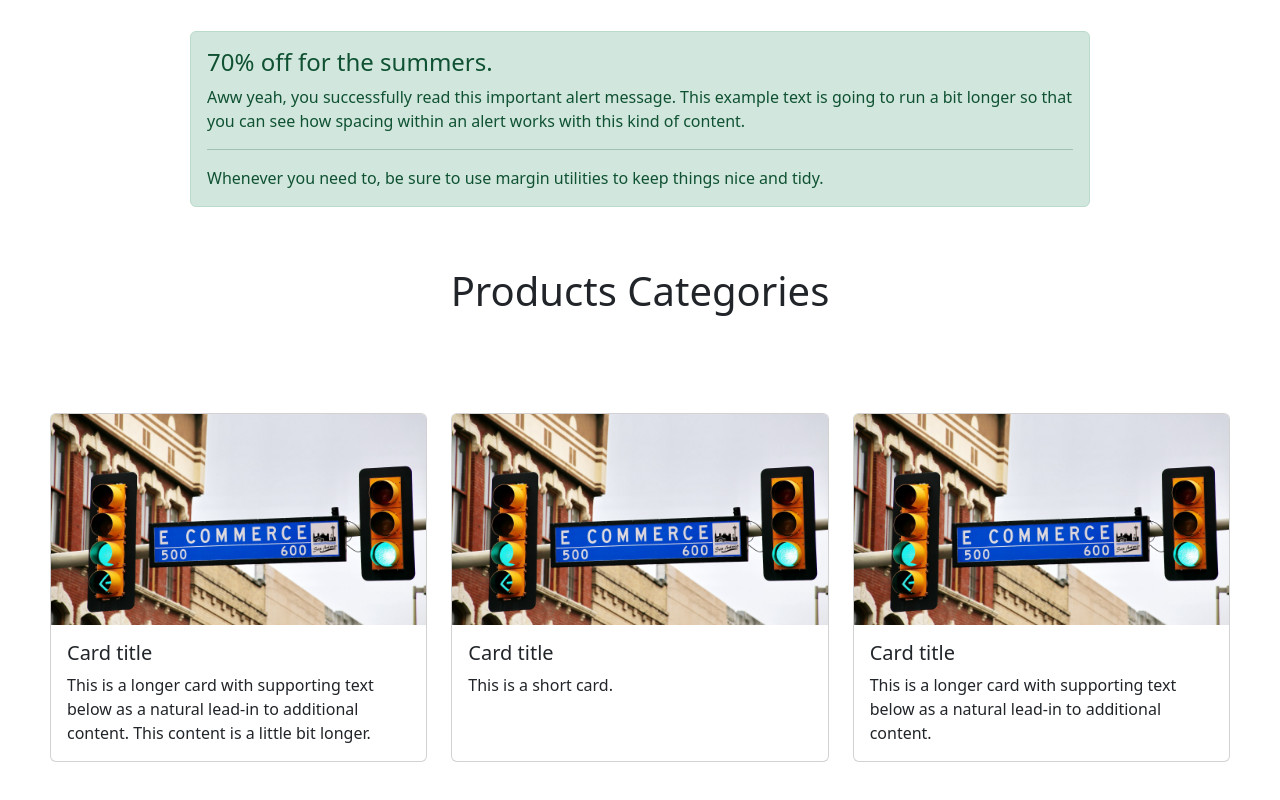
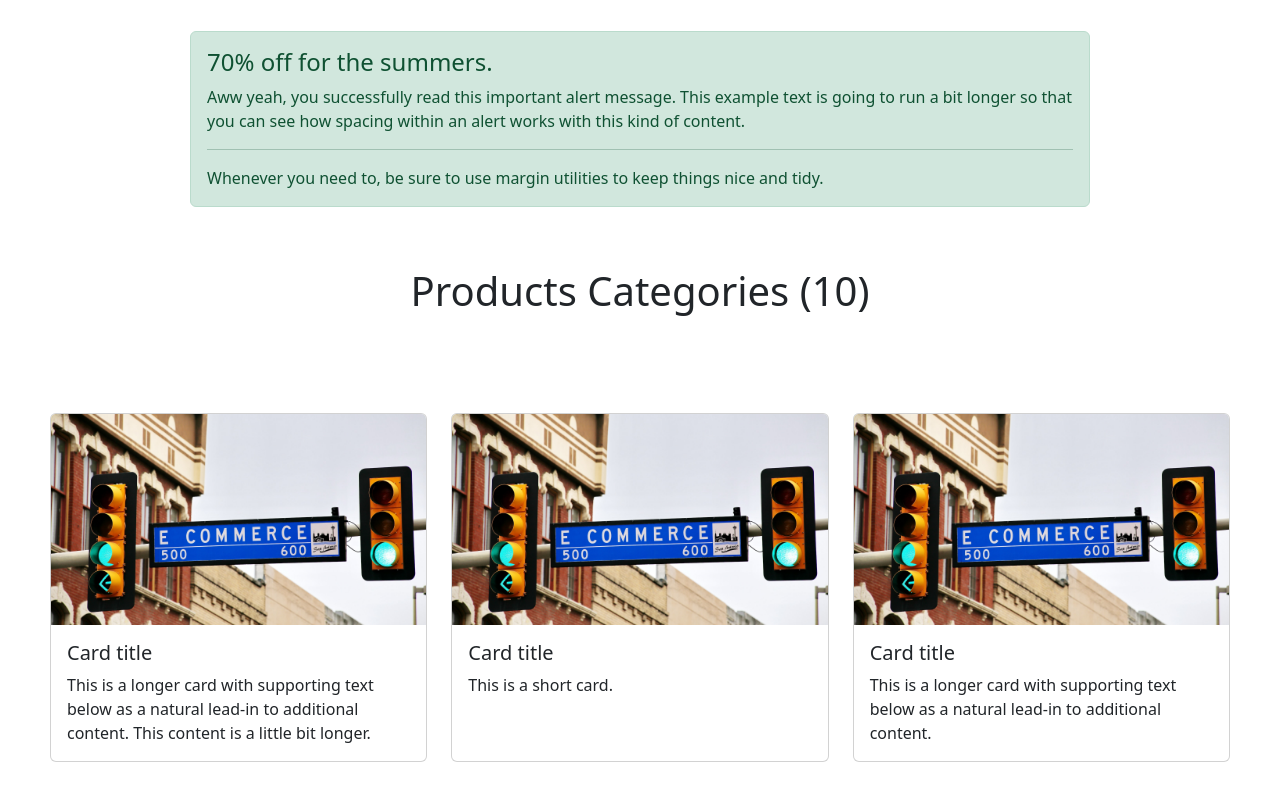
Before and after one commit to kowais915/landing_page_angular, an Angular app: page / in a window 1280 px wide. Shown: the part 982-1782 px from the top of the page. Built offline with nearby package versions, Linux system fonts and the light colour scheme.

Commit message:
:construction: practicing databinding in angular

```diff
--- a/src/app/components/categories-section/categories-section.component.html
+++ b/src/app/components/categories-section/categories-section.component.html
@@ -1,5 +1,5 @@
 <div class="categories">
-    <h1 class="title">Products Categories</h1>
+    <h1 class="title">Products Categories ({{products}})</h1>
 </div>
 
 <div class="cat-grid">
--- a/src/app/components/categories-section/categories-section.component.ts
+++ b/src/app/components/categories-section/categories-section.component.ts
@@ -6,5 +6,5 @@ import { Component } from '@angular/core';
   styleUrls: ['./categories-section.component.css']
 })
 export class CategoriesSectionComponent {
-
+  products: number = 10;
 }
```
